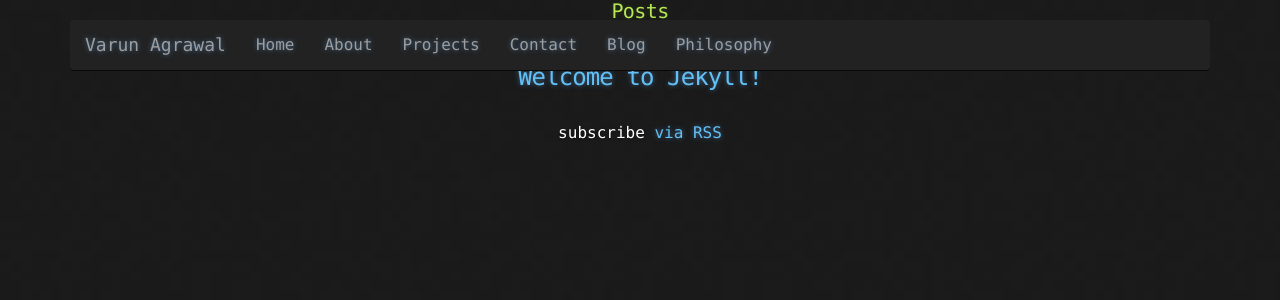
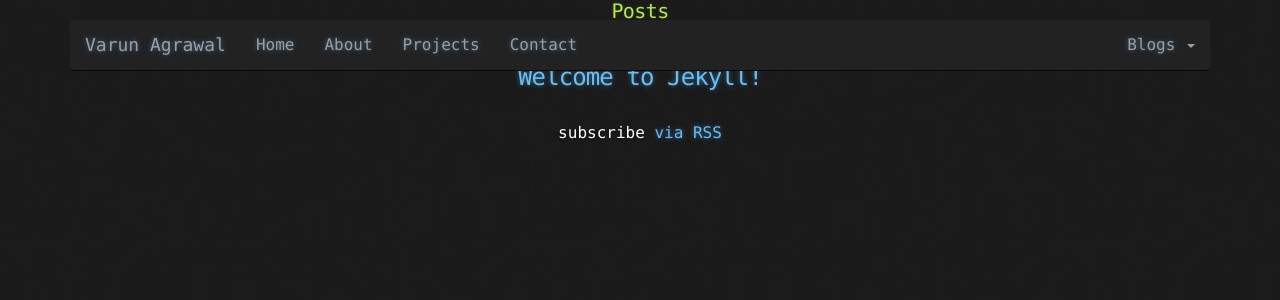
Before and after one commit to varunagrawal/varunagrawal.github.io, a Jekyll site: the page built from posts_listing.html, in a window 1280 px wide. Shown: the top 300 px of the page. Built offline with Jekyll 4.4.1, drawn with Linux system fonts in a browser that asks for light colours; nearby versions of some CDN libraries.

Commit message:
Added blogs as navbar dropdown
Not as separate links in the navbar

```diff
--- a/_includes/navbar.html
+++ b/_includes/navbar.html
@@ -18,6 +18,15 @@
                             <li {% if page.url == link.url %}class="active"{% endif %}><a href="{{ link.url }}" {% if link.external %}target="_blank"{% endif %}>{{ link.title }}</a></li>
                         {% endfor %}
                     </ul>
+                    <ul class="nav navbar-nav navbar-right">
+                        <li class="dropdown">
+                            <a href="#" class="dropdown-toggle" data-toggle="dropdown" role="button" aria-expanded="false">Blogs <span class="caret"></span></a>
+                            <ul class="dropdown-menu" role="menu">
+                                <li><a href="https://computercalledvarun.wordpress.com/" target="_blank">Tech</a></li>
+                                <li><a href="https://varunagrawal.wordpress.com/" target="_blank">Personal</a></li>
+                            </ul>
+                        </li>
+                    </ul>
                 </div>
             </div>
         </nav>
```
Also changed, not shown: _data/navbar.yml (+0 -8 lines).
